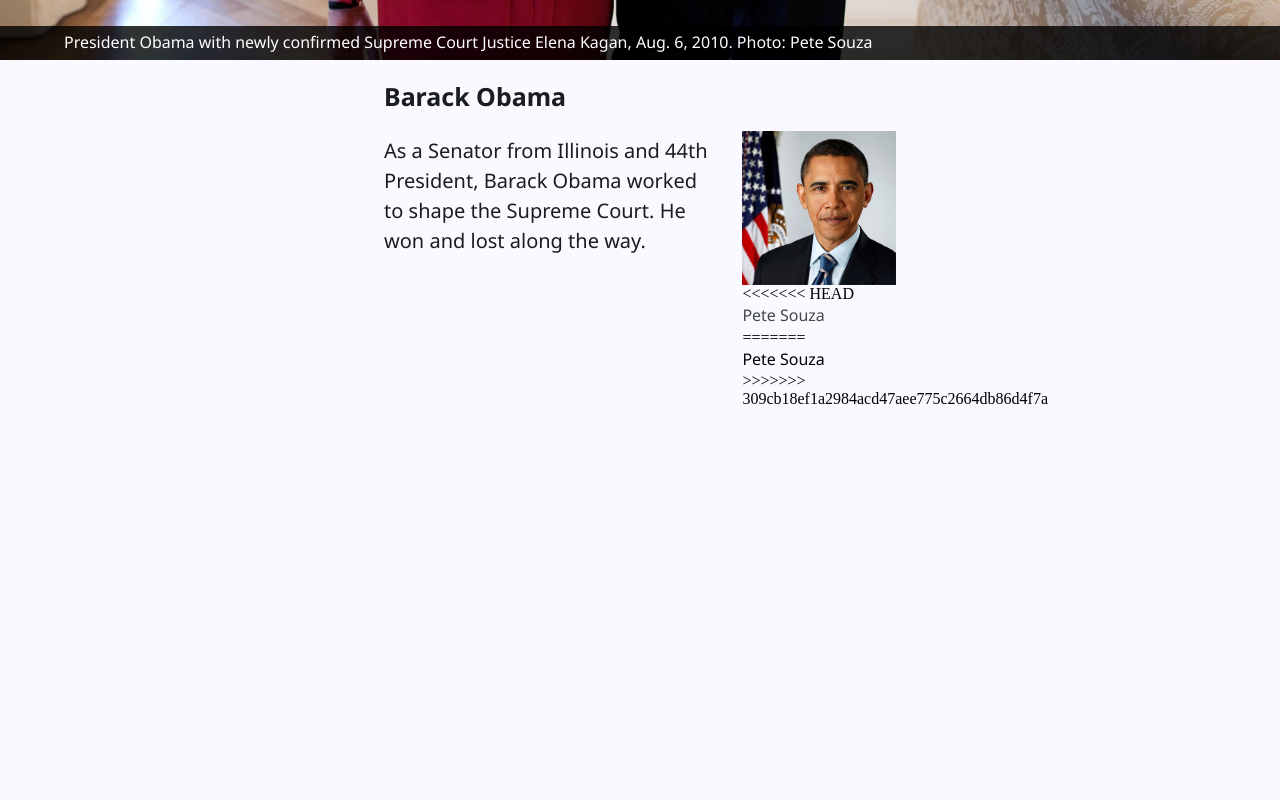
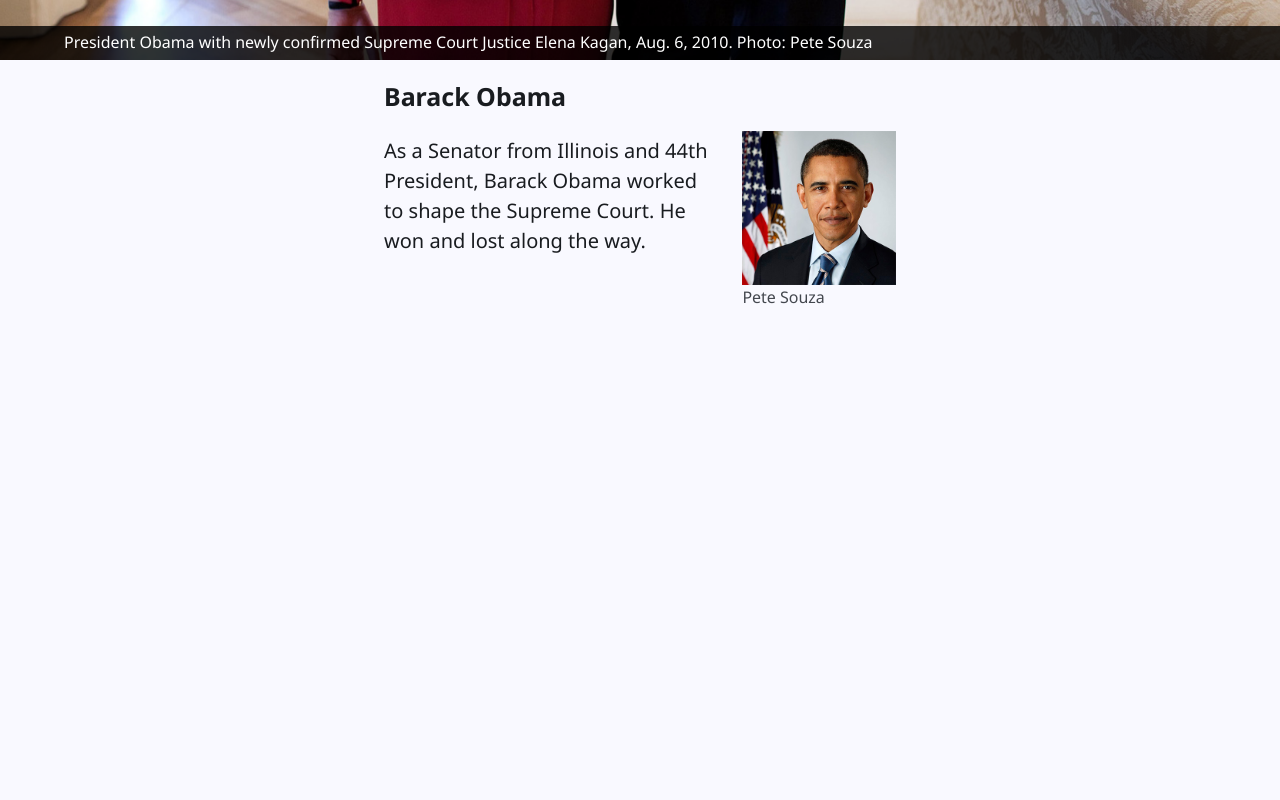
Before and after one commit to seankelliher/obama-scotus, a Vue app: page / in a window 1280 px wide. Shown: the part 740-1540 px from the top of the page. Built offline with nearby package versions, Linux system fonts and the light colour scheme.

Commit message:
Remote and local got out of sync. Fixing conflict.

```diff
--- a/src/components/ContentBoxes.vue
+++ b/src/components/ContentBoxes.vue
@@ -58,11 +58,7 @@ onMounted(() => {
                 </div>
                 <figure class="portrait">
                     <img :src="`images/${scene.portScr}.jpg`" :alt="`${scene.alt}`">
-<<<<<<< HEAD
                     <figcaption class="portrait-caption">{{ scene.portCap }}</figcaption>
-=======
-                    <figcaption>{{ scene.portCap }}</figcaption>
->>>>>>> 309cb18ef1a2984acd47aee775c2664db86d4f7a
                 </figure>
                 <div
                     class="replay-box"
```
